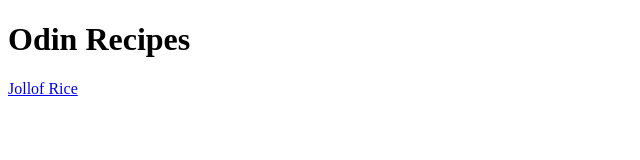
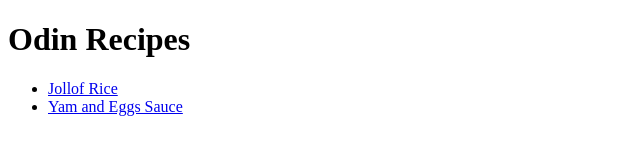
Before and after one commit to gbemiloveshtml/odin-recipes-, a plain HTML site: page index.html in a window 1280 px wide. Shown: the whole page, without its empty margins (0-640 px from the left). Drawn offline with Linux system fonts and the light colour scheme.

Commit message:
Added other recipe to new unordered list

```diff
--- a/index.html
+++ b/index.html
@@ -6,6 +6,9 @@
 </head>
 <h1> Odin Recipes </h1>
 <body>
-    <a href="recipes/jollof_rice.html"> Jollof Rice </a>
+    <ul>
+    <li> <a href="recipes/jollof_rice.html"> Jollof Rice </a> </li>
+    <li> <a href="recipes/yam_eggs.html"> Yam and Eggs Sauce </a></li>
+</ul>
 </body>
 </html>
```
